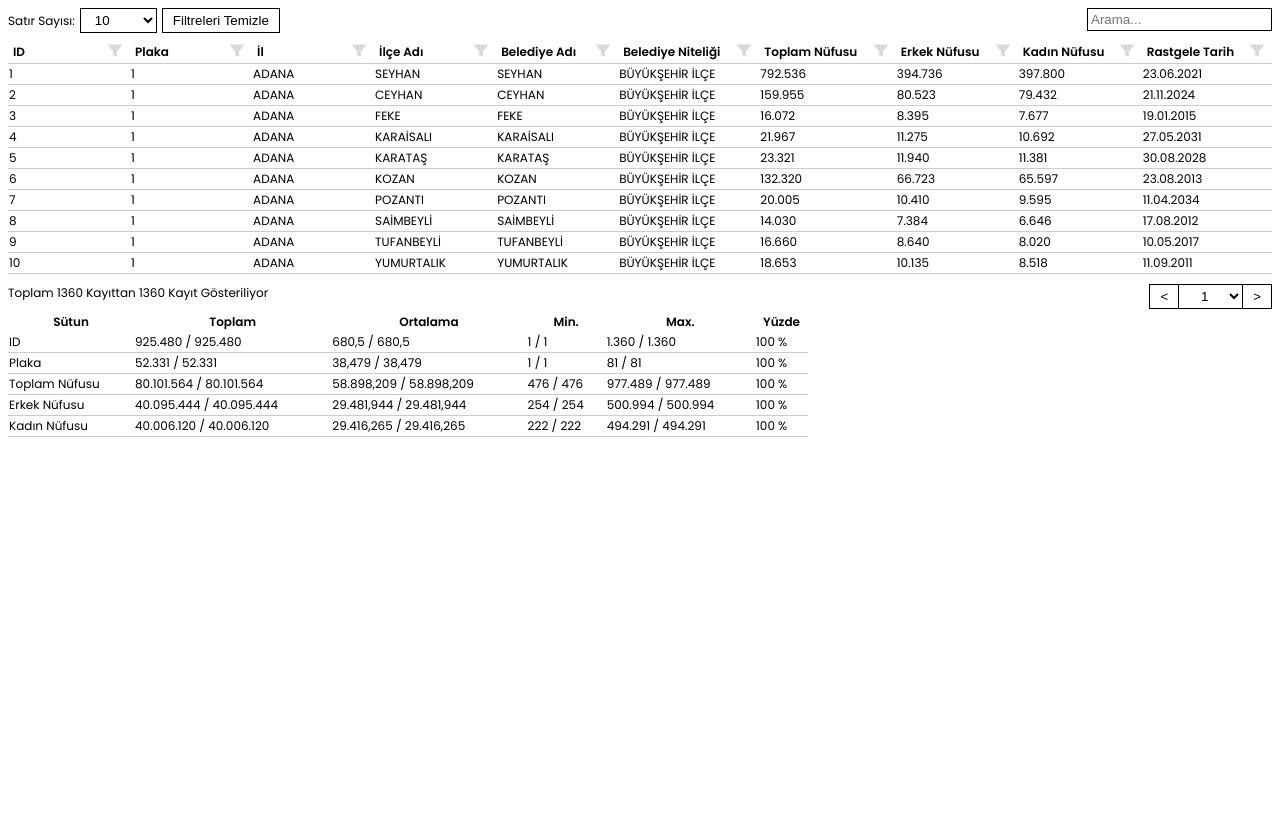
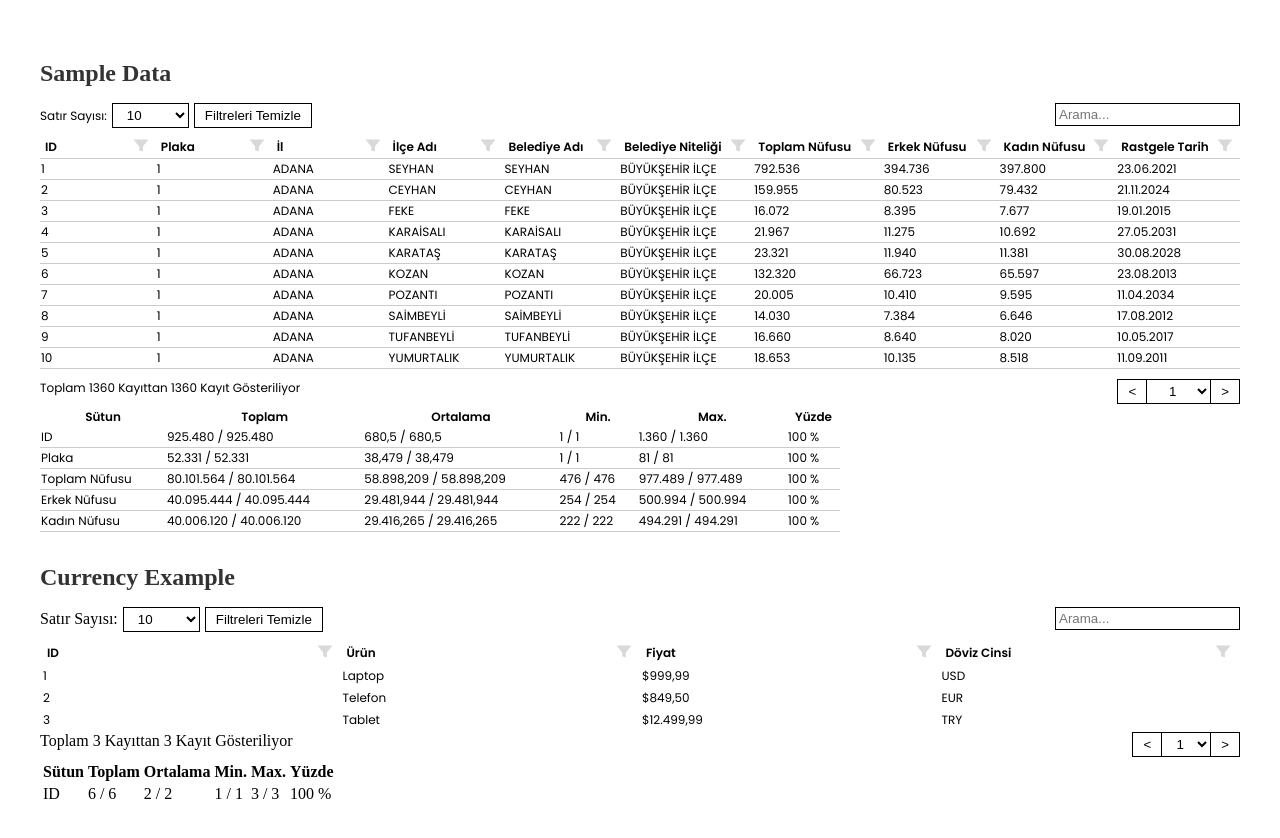
Before and after one commit to emreglnk/jsontable, a plain HTML site: page index.html in a window 1280 px wide. Before the commit the page ends 800 px from the top, so only its background shows below. Drawn offline with Linux system fonts and the light colour scheme.

Commit message:
bug fixes

```diff
--- /dev/null
+++ b/currency_example.json
@@ -0,0 +1,28 @@
+{
+    "columns": [
+        {"name": "ID", "type": "number"},
+        {"name": "Ürün", "type": "string"},
+        {"name": "Fiyat", "type": "currency"},
+        {"name": "Döviz Cinsi", "type": "string"}
+    ],
+    "data": [
+        {
+            "ID": 1,
+            "Ürün": "Laptop",
+            "Fiyat": 999.99,
+            "Döviz Cinsi": "USD"
+        },
+        {
+            "ID": 2,
+            "Ürün": "Telefon",
+            "Fiyat": 849.50,
+            "Döviz Cinsi": "EUR"
+        },
+        {
+            "ID": 3,
+            "Ürün": "Tablet",
+            "Fiyat": 12499.99,
+            "Döviz Cinsi": "TRY"
+        }
+    ]
+}
--- a/index.html
+++ b/index.html
@@ -12,14 +12,38 @@
         rel="stylesheet">
 
     <link href="jsontable.css" rel="stylesheet">
-
+    <style>
+        .container {
+            padding: 2rem;
+            max-width: 1200px;
+            margin: 0 auto;
+        }
+        .section {
+            margin-bottom: 2rem;
+        }
+        h2 {
+            margin-bottom: 1rem;
+            color: #333;
+        }
+    </style>
 </head>
 <body>
-    <div class="jsontable p-4"></div>
+    <div class="container">
+        <div class="section">
+            <h2>Sample Data</h2>
+            <div class="jsontable p-4"></div>
+        </div>
+
+        <div class="section">
+            <h2>Currency Example</h2>
+            <div class="currency-table"></div>
+        </div>
+    </div>
 
     <script src="jsontable.js"></script>
 
     <script>
+        // Sample data table
         const table = new JsonTable('.jsontable', {
             innerHTML: 1,
             lang: 'tr-TR'
@@ -29,6 +53,17 @@
             .then((json) => {
                 table.loadData(json.data);
             });
+
+        // Currency example table
+        const currencyTable = new JsonTable('.currency-table', {
+            innerHTML: 1,
+            lang: 'tr-TR'
+        });
+        fetch("currency_example.json")
+            .then((response) => response.json())
+            .then((json) => {
+                currencyTable.loadData(json.data);
+            });
     </script>
 </body>
 </html>
--- a/jsontable.js
+++ b/jsontable.js
@@ -251,11 +251,17 @@ class JsonTable {
         // Auto-detect numeric columns if not specified in settings
         if (Object.keys(this.columnTypes).length === 0 && data.length > 0) {
             const firstRow = data[0];
-            Object.keys(firstRow).forEach(key => {
+            Object.keys(firstRow).forEach((key, index) => {
                 const value = firstRow[key];
                 // Check if the value is numeric
                 if (typeof value === 'number' || (typeof value === 'string' && !isNaN(value) && value.trim() !== '')) {
-                    this.columnTypes[key] = 'number';
+                    // Check if next column is currency code
+                    const nextKey = Object.keys(firstRow)[index + 1];
+                    if (nextKey && nextKey.toLowerCase().includes('döviz') || nextKey.toLowerCase().includes('currency')) {
+                        this.columnTypes[key] = 'currency';
+                    } else {
+                        this.columnTypes[key] = 'number';
+                    }
                 } else if (Object.prototype.toString.call(new Date(value)) === '[object Date]' && !isNaN(new Date(value).getTime())) {
                     this.columnTypes[key] = 'date';
                 }
@@ -442,6 +448,140 @@ class JsonTable {
         });
     }
 
+    formatElement(element, index) {
+        if (this.columnTypes[Object.keys(this.data[0])[index]] === "number") {
+            element = parseFloat(element) || 0;
+            element = element.toLocaleString(this.lang);
+        } else if (this.columnTypes[Object.keys(this.data[0])[index]] === "date") {
+            element = this.formatDate(element);
+        } else if (this.columnTypes[Object.keys(this.data[0])[index]] === "currency") {
+            element = parseFloat(element) || 0;
+            // Get the currency code from the next column if available
+            const currencyCode = this.data[0][Object.keys(this.data[0])[index + 1]] || 'TRY';
+            element = new Intl.NumberFormat(this.lang, {
+                style: 'currency',
+                currency: currencyCode
+            }).format(element);
+        } else if (this.isUrl(element)) {
+            element = `<a href='${element}'>${element}</a>`;
+        }
+        return element;
+    }
+
+    formatDate(element) {
+        if (element === '0000-00-00') return this.localText("not_a_date", []);
+
+        const date = new Date(element);
+        if (date !== "Invalid Date" && element != null) {
+            return date.toLocaleDateString(this.lang);
+        }
+        return this.localText("not_a_date", []);
+    }
+
+    isUrl(str) {
+        return /^(ftp|http|https):\/\/[^ "]+$/.test(str);
+    }
+
+    createCell(element) {
+        const cell = document.createElement("td");
+        if (this.innerHTML) {
+            cell.innerHTML = element;
+        } else {
+            cell.innerText = this.localText(element, []);
+        }
+        return cell;
+    }
+
+    calculateStats() {
+        // Clear existing stats
+        this.statTable.innerHTML = '';
+
+        this.initializeStatsTable();
+        this.stats = [];
+
+        Object.keys(this.columnTypes).forEach(key => {
+            if (this.columnTypes[key] === "number") {
+                const stat = this.calculateColumnStats(key);
+                if (stat) {
+                    this.stats.push(stat);
+                }
+            }
+        });
+
+        this.renderStats();
+    }
+
+    initializeStatsTable() {
+        const headers = ["column", "total", "avg", "min", "max", "percentage"]
+            .map(key => this.localText(key, []))
+            .join("</th><th>");
+
+        this.statTable.innerHTML = `<tr><th>${headers}</th></tr>`;
+    }
+
+    calculateColumnStats(key) {
+        if (!this.data.length || !this.data[0].hasOwnProperty(key)) {
+            return null; // Return null or an appropriate default if the key doesn't exist
+        }
+
+        const values = {
+            filtered: this.resultarray.map(item => parseFloat(item[key]) || 0),
+            total: this.data.map(item => parseFloat(item[key]) || 0)
+        };
+
+        const sum = values.filtered.reduce((a, b) => a + b, 0);
+        const totalSum = values.total.reduce((a, b) => a + b, 0);
+
+        return {
+            name: key, // Assuming the key is now clean without any suffix
+            sum,
+            avg: this.resultarray.length ? sum / this.resultarray.length : 0,
+            min: Math.min(...values.filtered),
+            max: Math.max(...values.filtered),
+            total_sum: totalSum,
+            total_avg: this.data.length ? totalSum / this.data.length : 0,
+            total_min: Math.min(...values.total),
+            total_max: Math.max(...values.total),
+            percentage: totalSum ? (sum / totalSum) * 100 : 0
+        };
+    }
+
+    renderStats() {
+        this.stats.forEach(stat => {
+            const row = document.createElement("tr");
+            const cells = [
+                stat.name,
+                `${stat.sum.toLocaleString(this.lang)} / ${stat.total_sum.toLocaleString(this.lang)}`,
+                `${stat.avg.toLocaleString(this.lang)} / ${stat.total_avg.toLocaleString(this.lang)}`,
+                `${stat.min.toLocaleString(this.lang)} / ${stat.total_min.toLocaleString(this.lang)}`,
+                `${stat.max.toLocaleString(this.lang)} / ${stat.total_max.toLocaleString(this.lang)}`,
+                `${stat.percentage.toLocaleString(this.lang)} %`
+            ];
+
+            cells.forEach(text => {
+                const cell = document.createElement("td");
+                cell.innerText = this.localText(text, []);
+                row.append(cell);
+            });
+
+            this.statTable.append(row);
+        });
+    }
+
+    gotopage(page) {
+        // if page is equal "n" go next page if page is equal "p" go prev page
+
+        if (page == "n") {
+            this.page++;
+        } else if (page == "p") {
+            this.page--;
+        } else {
+            this.page = page;
+        }
+        this.build();
+
+    }
+
     makeHeader(items) {
         let row = document.createElement("thead");
         let ascIcon = document.createElement("div");
@@ -613,118 +753,6 @@ class JsonTable {
         return false;
     }
 
-    formatElement(element, index) {
-        if (this.columnTypes[Object.keys(this.data[0])[index]] === "number") {
-            element = parseFloat(element) || 0;
-            element = element.toLocaleString(this.lang);
-        } else if (this.columnTypes[Object.keys(this.data[0])[index]] === "date") {
-            element = this.formatDate(element);
-        } else if (this.isUrl(element)) {
-            element = `<a href='${element}'>${element}</a>`;
-        }
-        return element;
-    }
-
-    formatDate(element) {
-        if (element === '0000-00-00') return this.localText("not_a_date", []);
-
-        const date = new Date(element);
-        if (date !== "Invalid Date" && element != null) {
-            return date.toLocaleDateString(this.lang);
-        }
-        return this.localText("not_a_date", []);
-    }
-
-    isUrl(str) {
-        return /^(ftp|http|https):\/\/[^ "]+$/.test(str);
-    }
-
-    createCell(element) {
-        const cell = document.createElement("td");
-        if (this.innerHTML) {
-            cell.innerHTML = element;
-        } else {
-            cell.innerText = this.localText(element, []);
-        }
-        return cell;
-    }
-
-    calculateStats() {
-        // Clear existing stats
-        this.statTable.innerHTML = '';
-
-        this.initializeStatsTable();
-        this.stats = [];
-
-        Object.keys(this.columnTypes).forEach(key => {
-            if (this.columnTypes[key] === "number") {
-                const stat = this.calculateColumnStats(key);
-                if (stat) {
-                    this.stats.push(stat);
-                }
-            }
-        });
-
-        this.renderStats();
-    }
-
-    initializeStatsTable() {
-        const headers = ["column", "total", "avg", "min", "max", "percentage"]
-            .map(key => this.localText(key, []))
-            .join("</th><th>");
-
-        this.statTable.innerHTML = `<tr><th>${headers}</th></tr>`;
-    }
-
-    calculateColumnStats(key) {
-        if (!this.data.length || !this.data[0].hasOwnProperty(key)) {
-            return null; // Return null or an appropriate default if the key doesn't exist
-        }
-
-        const values = {
-            filtered: this.resultarray.map(item => parseFloat(item[key]) || 0),
-            total: this.data.map(item => parseFloat(item[key]) || 0)
-        };
-
-        const sum = values.filtered.reduce((a, b) => a + b, 0);
-        const totalSum = values.total.reduce((a, b) => a + b, 0);
-
-        return {
-            name: key, // Assuming the key is now clean without any suffix
-            sum,
-            avg: this.resultarray.length ? sum / this.resultarray.length : 0,
-            min: Math.min(...values.filtered),
-            max: Math.max(...values.filtered),
-            total_sum: totalSum,
-            total_avg: this.data.length ? totalSum / this.data.length : 0,
-            total_min: Math.min(...values.total),
-            total_max: Math.max(...values.total),
-            percentage: totalSum ? (sum / totalSum) * 100 : 0
-        };
-    }
-
-    renderStats() {
-        this.stats.forEach(stat => {
-            const row = document.createElement("tr");
-            const cells = [
-                stat.name,
-                `${stat.sum.toLocaleString(this.lang)} / ${stat.total_sum.toLocaleString(this.lang)}`,
-                `${stat.avg.toLocaleString(this.lang)} / ${stat.total_avg.toLocaleString(this.lang)}`,
-                `${stat.min.toLocaleString(this.lang)} / ${stat.total_min.toLocaleString(this.lang)}`,
-                `${stat.max.toLocaleString(this.lang)} / ${stat.total_max.toLocaleString(this.lang)}`,
-                `${stat.percentage.toLocaleString(this.lang)} %`
-            ];
-
-            cells.forEach(text => {
-                const cell = document.createElement("td");
-                cell.innerText = this.localText(text, []);
-                row.append(cell);
-            });
-
-            this.statTable.append(row);
-        });
-    }
-
     build() {
         this.clearTable();
         this.updateHeaderFilters();
@@ -805,17 +833,46 @@ class JsonTable {
         });
     }
 
+    // renderTable(resultarray) {
+    //     let rowCount = 0;
+    //     resultarray.forEach(element => {
+    //         if (!rowCount && !this.headers.length) {
+    //             this.table.append(this.makeHeader(Object.keys(element)));
+    //         }
+
+    //         const isInPage = this.page * this.numberOfRow <= rowCount &&
+    //                        rowCount < (this.page + 1) * this.numberOfRow;
+
+    //         if (isInPage) {
+    //             const newrow = this.makeRow(Object.values(element));
+    //             this.rows.push(newrow);
+    //             this.table.append(newrow);
+    //         }
+    //         rowCount++;
+    //     });
+
+    //     this.resultarray = resultarray;
+    //     this.counter.innerText = this.localText("number_of_shown_records", [this.data.length, resultarray.length]);
+    // }
+
     renderTable(resultarray) {
         let rowCount = 0;
+        console.log(this.page, this.numberOfRow);
         resultarray.forEach(element => {
+            // Create header row if not exists
             if (!rowCount && !this.headers.length) {
                 this.table.append(this.makeHeader(Object.keys(element)));
             }
 
-            const isInPage = this.page * this.numberOfRow <= rowCount &&
-                           rowCount < (this.page + 1) * this.numberOfRow;
 
-            if (isInPage) {
+
+            // Calculate start and end indices for current page
+
+            const startIndex = (this.page) * parseInt(this.numberOfRow);
+            const endIndex = (startIndex) + parseInt(this.numberOfRow);
+
+            // Check if current row should be displayed on this page
+            if (rowCount >= startIndex && rowCount < endIndex) {
                 const newrow = this.makeRow(Object.values(element));
                 this.rows.push(newrow);
                 this.table.append(newrow);
@@ -823,8 +880,9 @@ class JsonTable {
             rowCount++;
         });
 
-        this.resultarray = resultarray;
-        this.counter.innerText = this.localText("number_of_shown_records", [this.data.length, resultarray.length]);
+     this.resultarray = resultarray;
+     this.counter.innerText = this.localText("number_of_shown_records", [this.data.length, resultarray.length]);
+
     }
 
     updatePagination(resultarray) {
```
